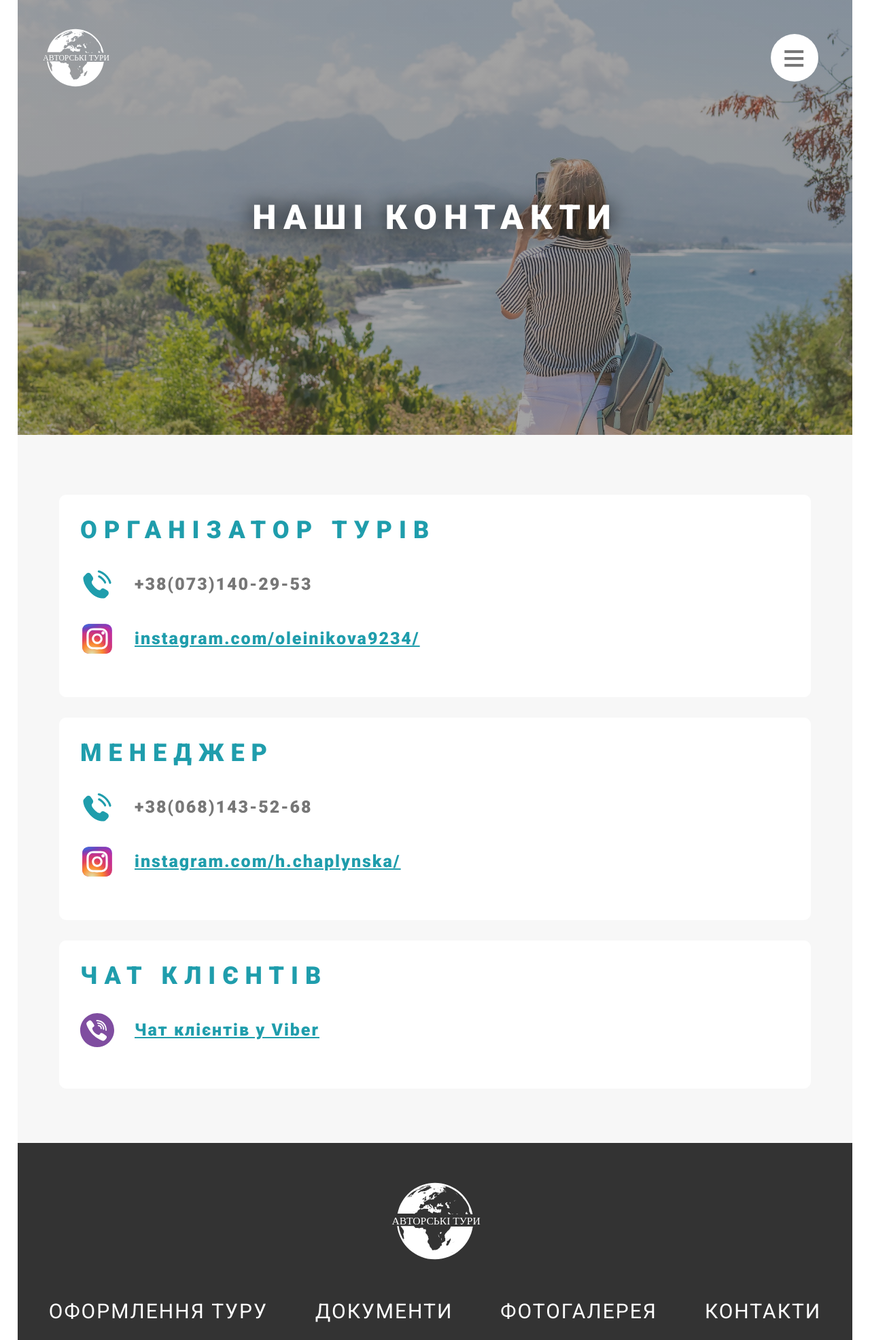
After one commit to alexoseu1988/tourism, a Django app: page /contacts in a window 1280 px wide. The commit adds this page. Shown: the whole page at 68% size. Run offline with Django 3.2, Linux system fonts and the light colour scheme; some libraries are stand-ins or nearby versions.

Commit message:
4 commit

```diff
--- a/templates/includes/_footer.html
+++ b/templates/includes/_footer.html
@@ -8,7 +8,7 @@
             <li><a href="{% url "how_to_apply" %}">ОФОРМЛЕННЯ ТУРУ</a></li>
             <li><a href="{% url "documents" %}">ДОКУМЕНТИ</a></li>
             <li><a href="{% url "galery" %}">ФОТОГАЛЕРЕЯ</a></li>
-            <li><a href="#">КОНТАКТИ</a></li>
+            <li><a href="{% url "contacts" %}">КОНТАКТИ</a></li>
         </ul>
     </div>
 </footer>
--- a/templates/includes/_nav.html
+++ b/templates/includes/_nav.html
@@ -6,6 +6,6 @@
         <li><a href="{% url "how_to_apply" %}">ОФОРМЛЕННЯ ТУРУ</a></li>
         <li><a href="{% url "documents" %}">ДОКУМЕНТИ</a></li>
         <li><a href="{% url "galery" %}">ФОТОГАЛЕРЕЯ</a></li>
-        <li><a href="#">КОНТАКТИ</a></li>
+        <li><a href="{% url "contacts" %}">КОНТАКТИ</a></li>
     </ul>
 </nav>
--- /dev/null
+++ b/tour/templates/tour/contacts.html
@@ -0,0 +1,76 @@
+{% extends 'base.html' %}
+{% load static %}
+{% block main %}
+
+    <header class="header background">
+        <a href="{% url 'home' %}"><img src={% static "img/logo2.svg" %} alt="Логотип" class="header__logo"></a>
+        <div class="header__menu" onclick="openNav()">&equiv;</div>
+        <div class="header__box">
+            <h1 class="title-first">
+                <span class="title-first__main text-color-white">НАШІ КОНТАКТИ</span>
+            </h1>
+        </div>
+    </header>
+    <br><br>
+    <section class="section-contacts">
+        <div class="section-contacts__wrapper">
+            <div>
+                <h2 class="section-title text-color-turq">ОРГАНІЗАТОР ТУРІВ</h2>
+            </div>
+            <br><br><br><br>
+            <div class="section-contacts__contacts">
+                <div>
+                    <img src={% static "img/phone.svg" %} alt="Телефон">
+                </div>
+                <div>
+                    <p><span>+38(073)140-29-53</span></p>
+                </div>
+            </div>
+            <div class="section-contacts__contacts">
+                <div>
+                    <img src={% static "img/instagram.svg" %} alt="Інстаграм">
+                </div>
+                <div>
+                    <p><span><a href="https://www.instagram.com/oleinikova9234/">instagram.com/oleinikova9234/</a></span></p>
+                </div>
+            </div>
+        </div>
+        <div class="section-contacts__wrapper">
+            <div>
+                <h2 class="section-title text-color-turq">МЕНЕДЖЕР</h2>
+            </div>
+            <br><br><br><br>
+            <div class="section-contacts__contacts">
+                <div>
+                    <img src={% static "img/phone.svg" %} alt="Телефон">
+                </div>
+                <div>
+                    <p><span>+38(068)143-52-68</span></p>
+                </div>
+            </div>
+            <div class="section-contacts__contacts">
+                <div>
+                    <img src={% static "img/instagram.svg" %} alt="Інстаграм">
+                </div>
+                <div>
+                    <p><span><a href="https://www.instagram.com/h.chaplynska/">instagram.com/h.chaplynska/</a></span></p>
+                </div>
+            </div>
+        </div>
+        <div class="section-contacts__wrapper">
+            <div>
+                <h2 class="section-title text-color-turq">ЧАТ КЛІЄНТІВ</h2>
+            </div>
+            <br><br><br><br>
+            <div class="section-contacts__contacts">
+                <div>
+                    <img src={% static "img/viber.svg" %} alt="Інстаграм">
+                </div>
+                <div>
+                    <p><span><a href="https://invite.viber.com/?g2=AQAE1YNVohVkUEviUyJKcqbo12Ry58TKQrOtr29ZPkN4%2FCl9SjcM1c8jF2y7vGDk">Чат клієнтів у Viber</a></span></p>
+                </div>
+            </div>
+        </div>
+    </section>
+
+{% endblock %}
--- a/tour/urls.py
+++ b/tour/urls.py
@@ -12,6 +12,7 @@ urlpatterns = [
     path('galery', galery, name='galery'),
     path('documents', documents, name='documents'),
     path('how_to_apply', how_to_apply, name='how_to_apply'),
+    path('contacts', contacts, name='contacts'),
 
     ## Страницы с турами
     path('tour/<int:tour_id>/', tour, name='tour'),
--- a/tour/views.py
+++ b/tour/views.py
@@ -45,6 +45,9 @@ def documents(request):
 
 def how_to_apply(request):
     return render(request, 'tour/how_to_apply.html', {})
+
+def contacts(request):
+    return render(request, 'tour/contacts.html', {})
 
 def administrator(request):
     tours = Tour.objects.filter(isOneDay=False)
--- a/tourism/static/sass/style.sass
+++ b/tourism/static/sass/style.sass
@@ -89,6 +89,8 @@ $color-footer: #333333
         background-color: $color-white
         color: $color-grey
         font-size: 6rem
+        @media(max-width: 400px)
+            font-size: 8rem
         font-weight: 800
         text-align: center
         cursor: pointer
@@ -347,7 +349,7 @@ li
             @media(max-width: 1650px)
                 min-height: 37rem
             @media(max-width: 1500px)
-                heimin-heightght: 35rem
+                min-height: 35rem
             @media(max-width: 1350px)
                 min-height: 33rem
             @media(max-width: 1200px)
@@ -357,8 +359,15 @@ li
             @media(max-width: 900px)
                 position: relative
                 width: 100%
+                height: auto
             @media(max-width: 600px)
-                min-height: 42rem
+                height: auto
+            // @media(max-width: 450px)
+            //     min-height: 40rem
+            // @media(max-width: 420px)
+            //     min-height: 38rem
+            // @media(max-width: 380px)
+            //     min-height: 36rem
     &__text
         flex: 1
         width: 40%
@@ -382,6 +391,8 @@ li
         @media(max-width: 600px)
             min-height: 42rem
         padding: 3rem 3%
+        li
+            list-style-type: none
     .prev, .next
         cursor: pointer
         position: absolute
@@ -614,12 +625,47 @@ li
         .number
             color: $color-turq
             font-size: 5rem
+        img
+            height: 5rem
+            width: 5rem
         & span
             display: inline-block
             font-size: 2.5rem
             font-weight: 800
             margin-right: 3rem
             border-bottom: .2rem solid $color-turq
+        p
+            a
+                &:link, &:visited
+                    color: $color-turq
+
+.section-contacts
+    padding: 5rem 5%
+    &__wrapper
+        display: flex
+        gap: 2%
+        justify-content: left
+        flex-wrap: wrap
+        background-color: $color-white
+        padding: 3rem
+        margin-bottom: 3rem
+        border-radius: 1rem
+        border: .1rem solid $color-white
+    &__contacts
+        width: 100%
+        position: relative
+        display: flex
+        gap: 3rem
+        justify-content: left
+        img
+            height: 5rem
+            width: 5rem
+        & span
+            display: inline-block
+            font-size: 2.5rem
+            font-weight: 800
+            margin-right: 3rem
+            line-height: 5rem
         p
             a
                 &:link, &:visited
```
Also changed, not shown: tourism/static/css/style.css, tourism/static/img/instagram.svg (added), tourism/static/img/logo3.svg (deleted), tourism/static/img/phone.svg (added), tourism/static/img/viber.svg (added).
